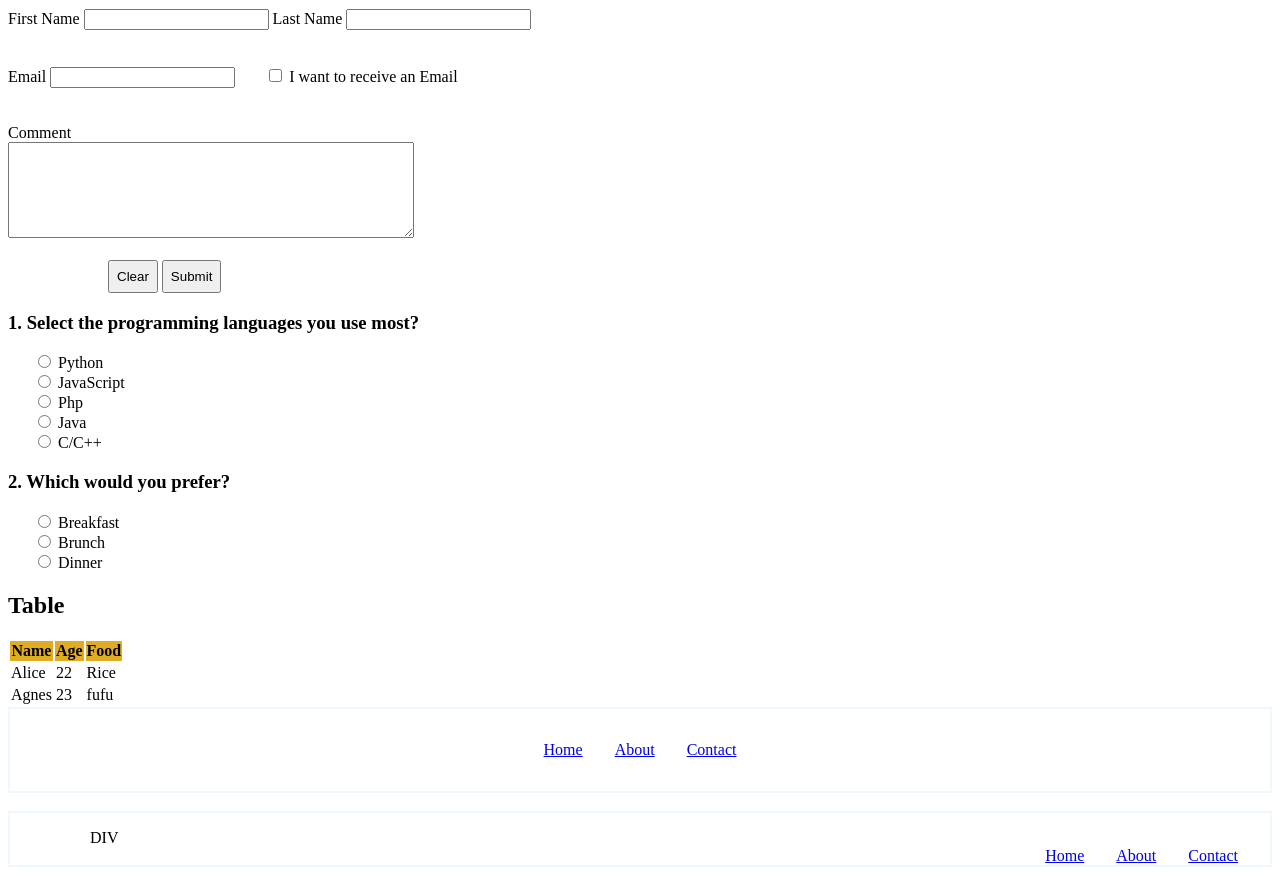
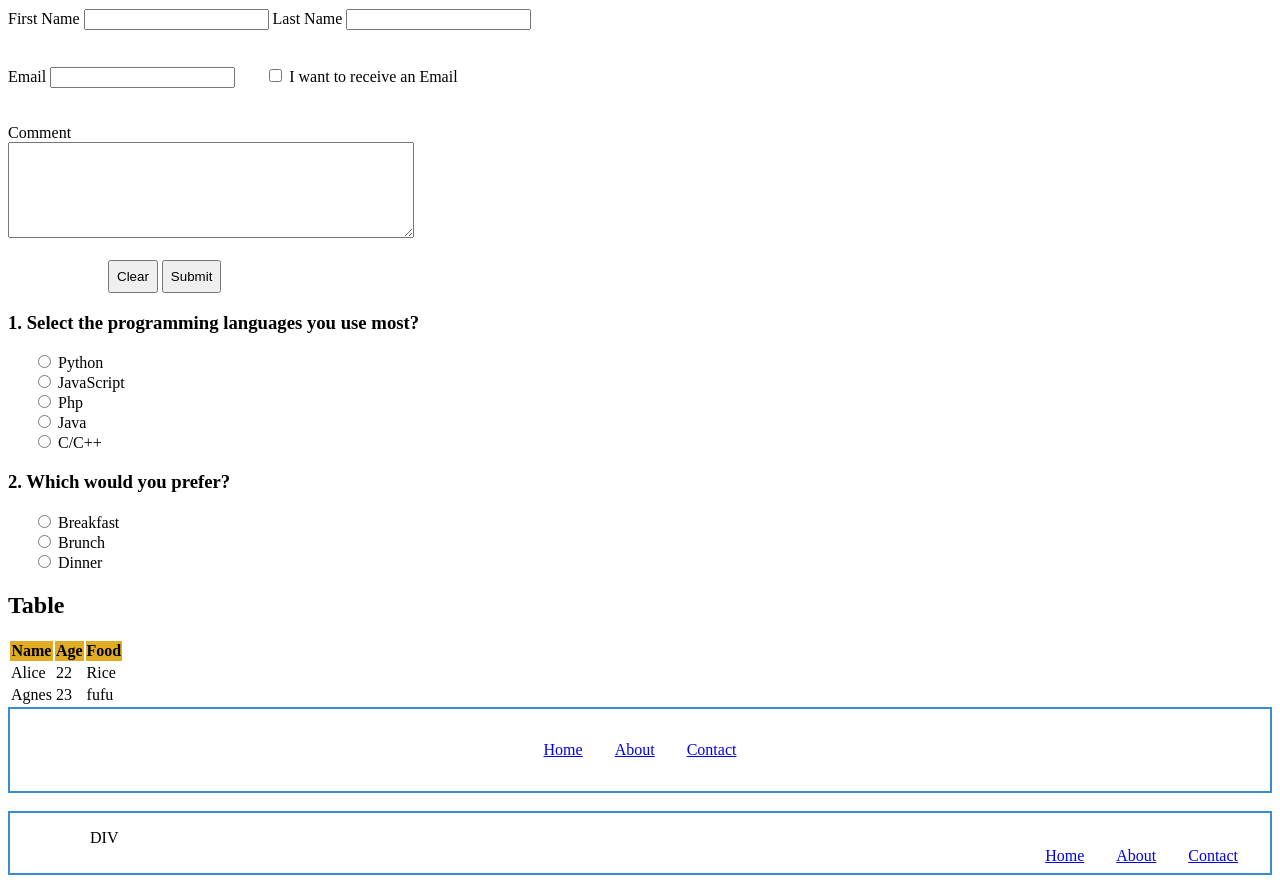
Before and after one commit to Lakyiere/Div-program, a plain HTML site: page index.html in a window 1280 px wide. Shown: the part 68-951 px from the top of the page. Drawn offline with Linux system fonts and the light colour scheme.

Commit message:
edits assignment 7

```diff
--- a/index.html
+++ b/index.html
@@ -6,43 +6,42 @@
     <meta name="viewport" content="width=device-width, initial-scale=1.0" />
     <title>Comment Form</title>
     <style>
-      nav{
-        border: 2px solid aliceblue;
+      nav {
+        border: 2px solid rgb(59, 139, 209);
       }
-      .navicons{
+      .navicons {
         text-align: center;
         padding: 2rem;
         display: flex;
         justify-content: center;
       }
-      .navicons1{
-
+      .navicons1 {
         display: flex;
         justify-content: right;
+        padding-bottom: 0.5rem;
       }
-     .brand{
+      .brand {
         display: flex;
         justify-content: left;
         padding-left: 5rem;
         padding-top: 1rem;
       }
 
-    .home1{
+      .home1 {
         padding-right: 2rem;
       }
-    .about1{
+      .about1 {
         padding-right: 2rem;
       }
-    .contact1{
+      .contact1 {
         padding-right: 2rem;
       }
-      .home{
+      .home {
         padding-right: 2rem;
       }
-      .about{
+      .about {
         padding-right: 2rem;
       }
-
     </style>
   </head>
 
@@ -203,16 +202,14 @@
         </div>
       </div>
     </nav>
-    <br>
+    <br />
     <nav>
       <div class="brand">DIV</div>
       <div class="navicons1">
-
         <a href="#" class="home1">Home</a>
         <a href="#" class="about1">About</a>
         <a href="#" class="contact1">Contact</a>
       </div>
-
     </nav>
   </body>
 </html>
```
Lines whose indentation alone changed are shown as unchanged.
